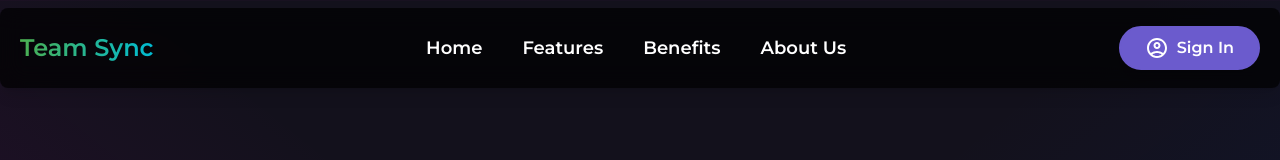
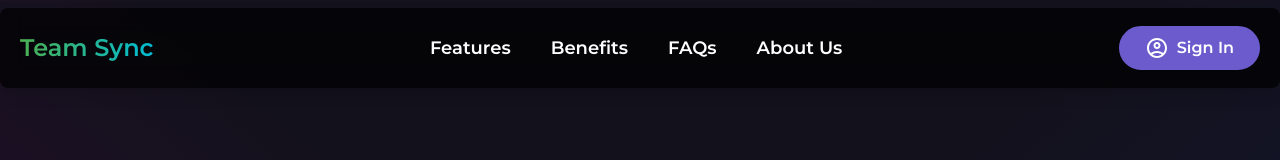
Before and after one commit to SuryaBucky/teamsync_Infosys_Internship_Oct2024, a React (Create React App) app in the folder client/: page / in a window 1280 px wide. Shown: the top 160 px of the page. Built offline with nearby package versions, Linux system fonts and the light colour scheme.

Commit message:
Issue #54 resolved , removed home and added faqs

```diff
--- a/client/src/pages/Home/components/Faq.jsx
+++ b/client/src/pages/Home/components/Faq.jsx
@@ -113,7 +113,9 @@ const Faq = () => {
 
   return (
     <FaqContainer>
+      <div id="faq">
       <FaqTitle>Frequently Asked Questions</FaqTitle>
+      </div>
       <FaqList>
         {faqData.map((faq, index) => (
           <FaqItem key={index}>
--- a/client/src/pages/Home/components/Navbar.jsx
+++ b/client/src/pages/Home/components/Navbar.jsx
@@ -61,12 +61,6 @@ const Navbar = ({ setSignInOpen }) => {
         {/* Center Menu - Hidden on Mobile */}
         <ul className="hidden md:flex items-center gap-10 list-none mx-auto">
           <li className="group relative">
-            <a href="#home" onClick={handleMenuItemClick} className="font-semibold text-lg text-white transition-colors duration-300 group-hover:text-[#6B5BCD]">
-              Home
-            </a>
-            <span className="absolute bottom-[-6px] left-1/2 w-0 h-[2px] bg-[#6B5BCD] group-hover:w-full transition-all duration-300 ease-in-out origin-center group-hover:left-0"></span>
-          </li>
-          <li className="group relative">
             <a href="#features" onClick={handleMenuItemClick} className="font-semibold text-lg text-white transition-colors duration-300 group-hover:text-[#6B5BCD]">
               Features
             </a>
@@ -79,11 +73,18 @@ const Navbar = ({ setSignInOpen }) => {
             <span className="absolute bottom-[-6px] left-1/2 w-0 h-[2px] bg-[#6B5BCD] group-hover:w-full transition-all duration-300 ease-in-out origin-center group-hover:left-0"></span>
           </li>
           <li className="group relative">
+            <a href="#faq" onClick={handleMenuItemClick} className="font-semibold text-lg text-white transition-colors duration-300 group-hover:text-[#6B5BCD]">
+              FAQs
+            </a>
+            <span className="absolute bottom-[-6px] left-1/2 w-0 h-[2px] bg-[#6B5BCD] group-hover:w-full transition-all duration-300 ease-in-out origin-center group-hover:left-0"></span>
+          </li>
+          <li className="group relative">
             <a href="#about" onClick={handleMenuItemClick} className="font-semibold text-lg text-white transition-colors duration-300 group-hover:text-[#6B5BCD]">
               About Us
             </a>
             <span className="absolute bottom-[-6px] left-1/2 w-0 h-[2px] bg-[#6B5BCD] group-hover:w-full transition-all duration-300 ease-in-out origin-center group-hover:left-0"></span>
           </li>
+
         </ul>
 
         {/* Right Section: Avatar + Logout or Sign In */}
@@ -130,12 +131,6 @@ const Navbar = ({ setSignInOpen }) => {
       {menuOpen && (
         <ul className="flex flex-col gap-5 absolute top-[80px] right-0 bg-white p-5 rounded-lg shadow-lg md:hidden w-[85%] z-50 transition-all duration-300">
           <li className="group relative">
-            <a href="#home" onClick={handleMenuItemClick} className="font-semibold text-lg text-gray-700 transition-colors duration-300 group-hover:text-[#6B5BCD]">
-              Home
-            </a>
-            <span className="absolute bottom-[-6px] left-1/2 w-0 h-[2px] bg-[#6B5BCD] group-hover:w-full transition-all duration-300 ease-in-out origin-center group-hover:left-0"></span>
-          </li>
-          <li className="group relative">
             <a href="#features" onClick={handleMenuItemClick} className="font-semibold text-lg text-gray-700 transition-colors duration-300 group-hover:text-[#6B5BCD]">
               Features
             </a>
@@ -148,11 +143,18 @@ const Navbar = ({ setSignInOpen }) => {
             <span className="absolute bottom-[-6px] left-1/2 w-0 h-[2px] bg-[#6B5BCD] group-hover:w-full transition-all duration-300 ease-in-out origin-center group-hover:left-0"></span>
           </li>
           <li className="group relative">
+            <a href="#faq" onClick={handleMenuItemClick} className="font-semibold text-lg text-gray-700 transition-colors duration-300 group-hover:text-[#6B5BCD]">
+              FAQs
+            </a>
+            <span className="absolute bottom-[-6px] left-1/2 w-0 h-[2px] bg-[#6B5BCD] group-hover:w-full transition-all duration-300 ease-in-out origin-center group-hover:left-0"></span>
+          </li>
+          <li className="group relative">
             <a href="#about" onClick={handleMenuItemClick} className="font-semibold text-lg text-gray-700 transition-colors duration-300 group-hover:text-[#6B5BCD]">
               About Us
             </a>
             <span className="absolute bottom-[-6px] left-1/2 w-0 h-[2px] bg-[#6B5BCD] group-hover:w-full transition-all duration-300 ease-in-out origin-center group-hover:left-0"></span>
           </li>
+
           {isLoggedIn ? (
             <button
               onClick={() => dispatch(logout())}
```
